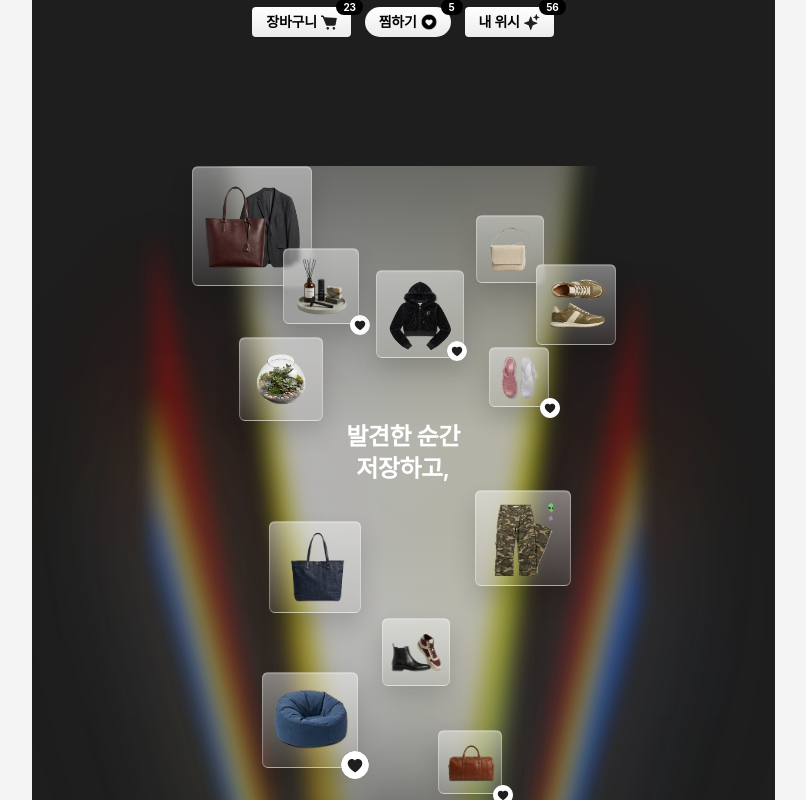
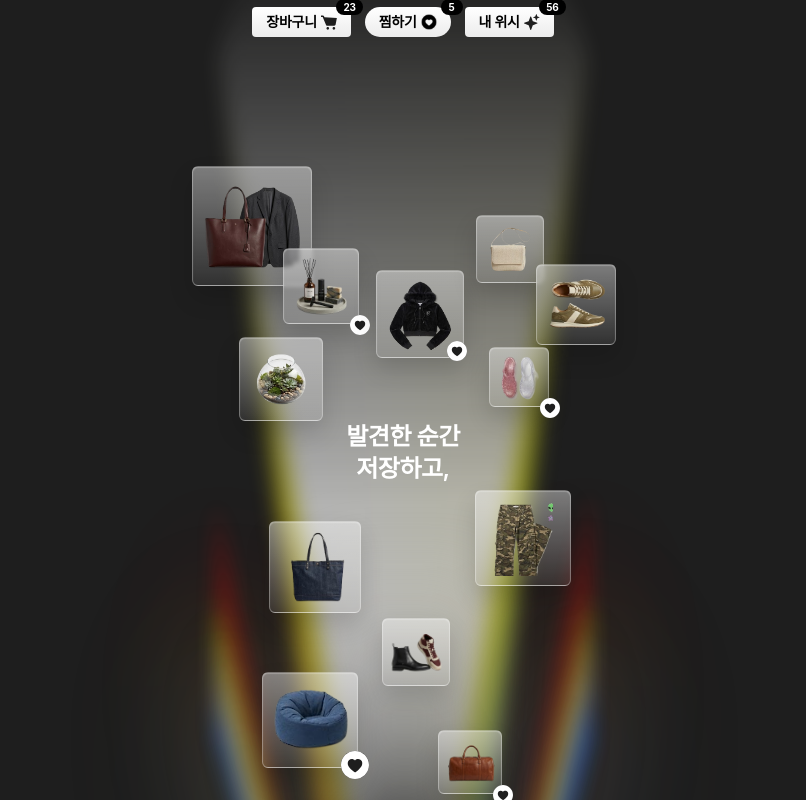
Before and after one commit to Digginn/Diggin-landing, a Next.js app: page / in a window 1280 px wide. Shown: the part 1260-2060 px from the top of the page, without its empty margins (237-1043 px from the left). Built offline with nearby package versions, Linux system fonts and the light colour scheme; a web font is replaced by a local one.

Commit message:
feat: 프리즘 빛 경계 흐림 처리

```diff
--- a/app/components/PrismLight.jsx
+++ b/app/components/PrismLight.jsx
@@ -203,7 +203,6 @@ export default function PrismLight() {
       <PrismSideLayer idPrefix='prism-side-soft-blur' className='prism-side-light-soft-blur' />
       <PrismSideLayer idPrefix='prism-side-strong-blur' className='prism-side-light-strong-blur' />
       <PrismMainLayers idPrefix='prism-main' />
-      <div className='prism-top-fade' />
     </div>
   )
 }
--- a/app/globals.css
+++ b/app/globals.css
@@ -22,8 +22,9 @@
 
 body {
   font-family: var(--font-sans);
-  background-color: var(--color-gray-0);
+  background-color: var(--color-gray-900);
   color: var(--color-gray-900);
+  overflow-x: hidden;
   -webkit-font-smoothing: antialiased;
   -moz-osx-font-smoothing: grayscale;
 }
@@ -60,6 +61,7 @@ body {
   z-index: 10;
   overflow: visible;
   pointer-events: none;
+  transform: translateY(-30px);
 }
 
 .prism-svg {
@@ -86,6 +88,22 @@ body {
   width: 375px;
   height: 1154px;
   transform: translateX(-50%);
+  -webkit-mask-image: linear-gradient(
+    to bottom,
+    transparent 0,
+    rgba(0, 0, 0, 0.12) 90px,
+    rgba(0, 0, 0, 0.42) 250px,
+    #000 430px,
+    #000 100%
+  );
+  mask-image: linear-gradient(
+    to bottom,
+    transparent 0,
+    rgba(0, 0, 0, 0.12) 90px,
+    rgba(0, 0, 0, 0.42) 250px,
+    #000 430px,
+    #000 100%
+  );
 }
 
 .prism-side-light-soft-blur {
@@ -119,6 +137,22 @@ body {
   width: 522.315px;
   height: 1533.4px;
   filter: blur(10px);
+  -webkit-mask-image: linear-gradient(
+    to bottom,
+    transparent 0,
+    rgba(0, 0, 0, 0.08) 220px,
+    rgba(0, 0, 0, 0.52) 520px,
+    #000 760px,
+    #000 100%
+  );
+  mask-image: linear-gradient(
+    to bottom,
+    transparent 0,
+    rgba(0, 0, 0, 0) 220px,
+    rgba(0, 0, 0, 0.52) 520px,
+    #000 760px,
+    #000 100%
+  );
 }
 
 .prism-rectangle-64 {
@@ -127,16 +161,22 @@ body {
   left: calc(50% - 226px);
   width: 452px;
   height: 1525px;
-}
-
-.prism-top-fade {
-  position: absolute;
-  top: -909px;
-  left: 50%;
-  transform: translateX(-50%);
-  width: 375px;
-  height: 1174px;
-  background: linear-gradient(180deg, #1e1e1e 54.472%, rgba(30, 30, 30, 0) 100%);
+  -webkit-mask-image: linear-gradient(
+    to bottom,
+    transparent 0,
+    rgba(0, 0, 0, 0.08) 220px,
+    rgba(0, 0, 0, 0.52) 520px,
+    #000 760px,
+    #000 100%
+  );
+  mask-image: linear-gradient(
+    to bottom,
+    transparent 0,
+    rgba(0, 0, 0, 0.08) 220px,
+    rgba(0, 0, 0, 0.52) 520px,
+    #000 760px,
+    #000 100%
+  );
 }
 
 .brand-loop {
--- a/app/page.js
+++ b/app/page.js
@@ -17,7 +17,7 @@ function getPhoneError(value) {
 
 function LightFolderSection() {
   return (
-    <section className='relative z-10 h-[1232px] overflow-hidden bg-gray-900'>
+    <section className='relative z-10 h-[1232px] overflow-visible bg-gray-900'>
       <div className='pointer-events-none absolute inset-x-0 bottom-0 z-20 h-[268px] bg-gradient-to-t from-gray-900 via-gray-900/80 to-transparent' />
 
       <div className='relative mx-auto h-full w-[375px]'>
@@ -102,7 +102,7 @@ export default function Home() {
   )
 
   return (
-    <main className='bg-gray-100 min-h-screen font-sans'>
+    <main className='min-h-screen overflow-x-hidden bg-gray-900 font-sans'>
       <div className='mx-auto min-h-screen w-full max-w-[743px] overflow-visible bg-gray-900'>
         {/* ── 상단 아이템 이미지 ── */}
         <div className='relative h-[244px] overflow-hidden'>
@@ -119,7 +119,7 @@ export default function Home() {
         </div>
 
         {/* ── 메인 콘텐츠 ── */}
-        <div className='relative z-30 flex flex-col items-center gap-20 bg-gray-900 px-8 pb-[129px]'>
+        <div className='relative z-30 flex flex-col items-center gap-20 px-8 pb-[129px]'>
           {/* 헤드라인 */}
           <div className='flex flex-col items-center gap-[26px] text-center pt-[26px]'>
             <div className='flex flex-col items-center'>
```
